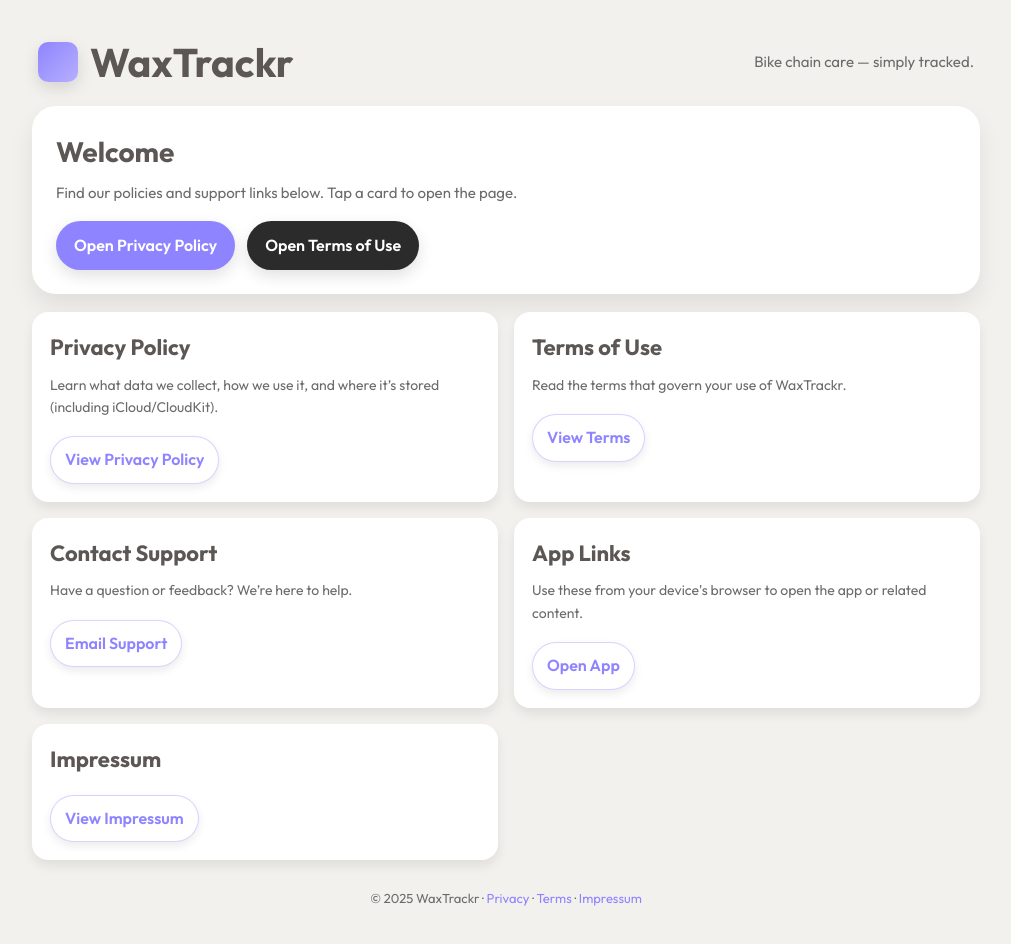
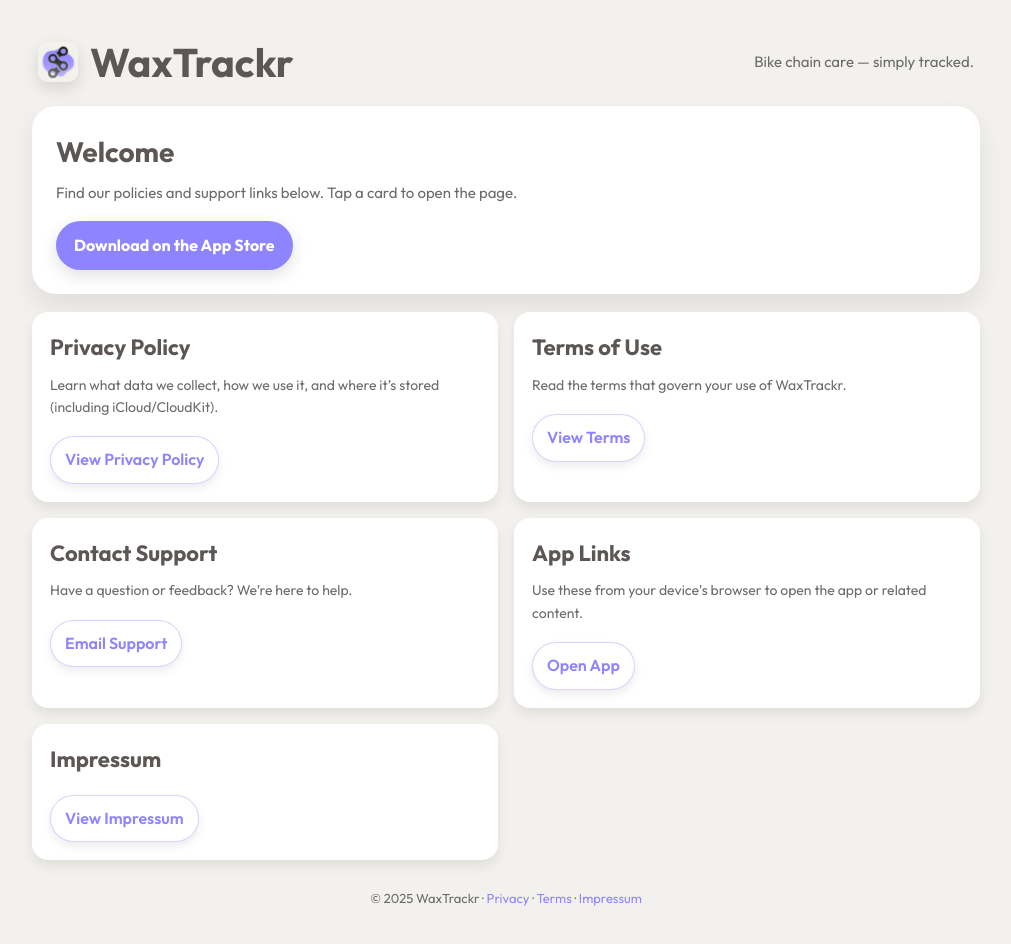
Before and after one commit to seru94/seru94.github.io, a plain HTML site: page index.html in a window 1280 px wide. Shown: the whole page, without its empty margins (134-1145 px from the left). Drawn offline with Linux system fonts and the light colour scheme.

Commit message:
Implement structural updates and optimizations in the codebase

```diff
--- a/index.html
+++ b/index.html
@@ -67,9 +67,9 @@
       height: 40px;
       width: 40px;
       border-radius: 10px;
-      background: linear-gradient(135deg, var(--brand-primary) 0%, #b6afff 100%);
       box-shadow: 0 6px 16px var(--shadow-strong);
       flex: 0 0 auto;
+      object-fit: cover;
     }
 
     .subtitle {
@@ -186,19 +186,23 @@
   <div class="wrap">
     <header class="page-header">
       <h1 class="title">
-        <span class="logo" aria-hidden="true"></span>
+        <img src="WaxTrackr.jpg" alt="WaxTrackr logo" class="logo">
         WaxTrackr
       </h1>
       <p class="subtitle">Bike chain care — simply tracked.</p>
+
     </header>
 
     <section class="hero">
       <h1>Welcome</h1>
       <p>Find our policies and support links below. Tap a card to open the page.</p>
       <div class="cta-row">
-        <a class="cta" href="privacy.html" rel="noopener">Open Privacy Policy</a>
-        <!-- Optional Terms button; remove if not needed -->
-        <a class="cta" href="terms.html" rel="noopener" style="background:#2b2b2b;">Open Terms of Use</a>
+        <!-- Replace href="#" with your App Store URL when ready -->
+        <a class="cta" href="#" rel="noopener" aria-label="Download on the App Store"
+           onclick="alert('App Store link placeholder — replace href with your App Store URL'); return false;">
+          <!-- Simple text badge; replace with official App Store badge image if desired -->
+          <span style="display:inline-block; font-weight:700;">Download on the App Store</span>
+        </a>
       </div>
     </section>
 
```
Also changed, not shown: WaxTrackr.jpg (added).
